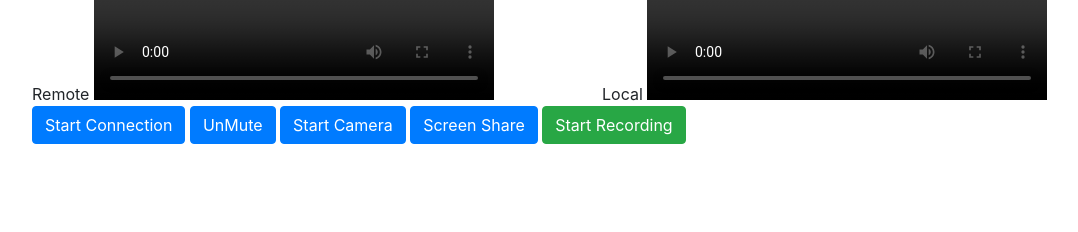
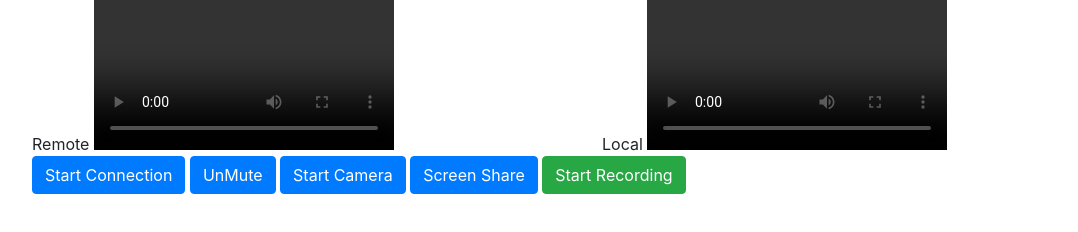
Before and after one commit to licbenefits/licbenefits.github.io, a plain HTML site: page Node/index.html in a window 1280 px wide. Shown: the whole page, without its empty margins (53-1131 px from the left). Drawn offline with nearby package versions, Linux system fonts and the light colour scheme; no server answers.

Commit message:
Remove Video Tag Width & Height

```diff
--- a/Node/index.html
+++ b/Node/index.html
@@ -27,14 +27,14 @@
         <div class="row">
             <div class="col-sm-6 col-md-6 col-lg-6">
                 Remote
-                <video autoplay controls id="remoteVideoCtr" width="400" height="100"></video>
+                <video autoplay controls id="remoteVideoCtr"></video>
             </div>
             <div class="col-sm-6 col-md-6 col-lg-6">
                 Local
-                <video autoplay controls id="videoCtr" width="400" height="100"></video>
+                <video autoplay controls id="videoCtr"></video>
             </div>
             <div class="col-sm-6 col-md-6 col-lg-6">
-                <video autoplay controls id="videoCtrRec" width="100" height="100" style="display:none"></video>
+                <video autoplay controls id="videoCtrRec" style="display:none"></video>
             </div>
 
         </div>
```
